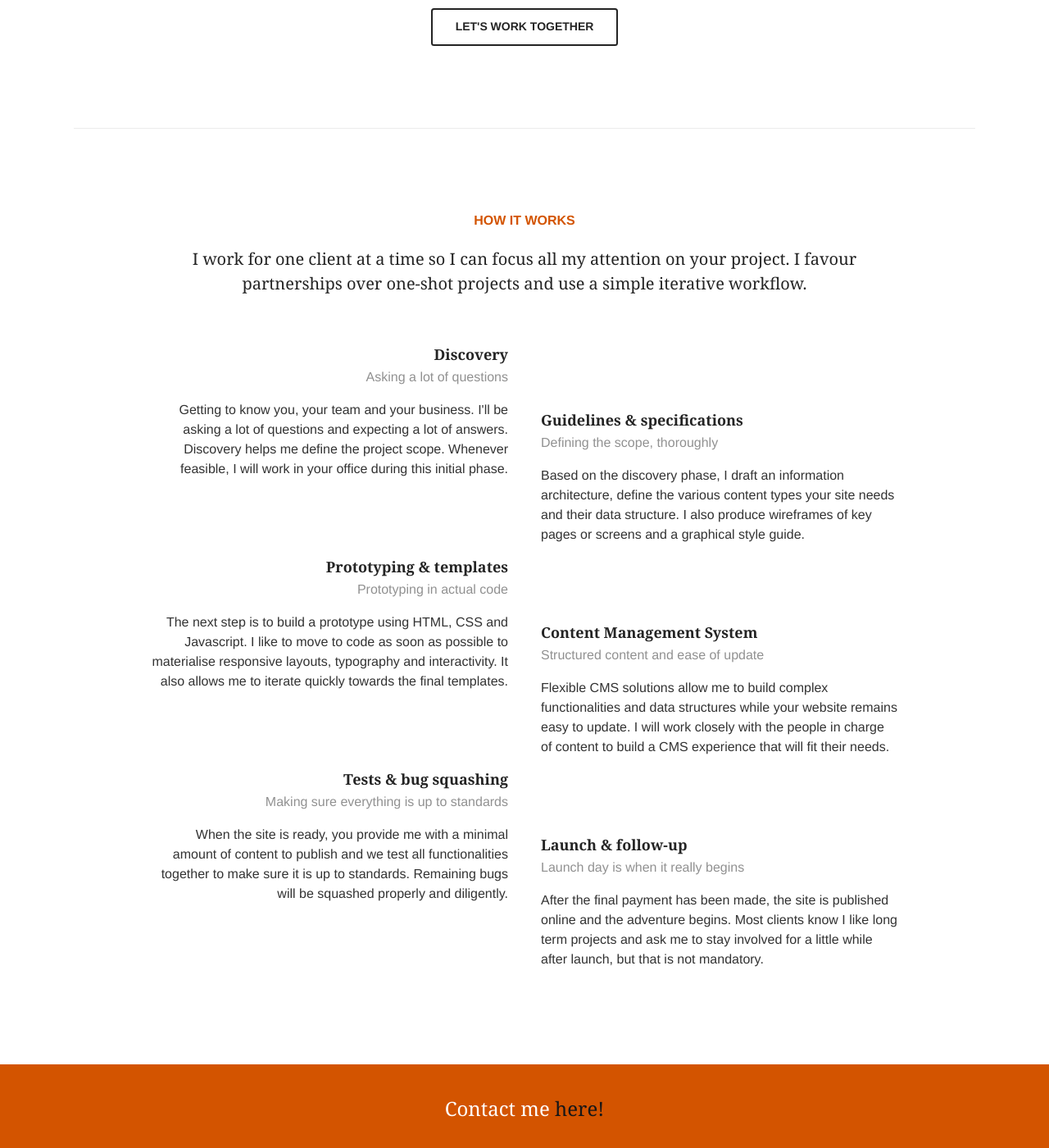
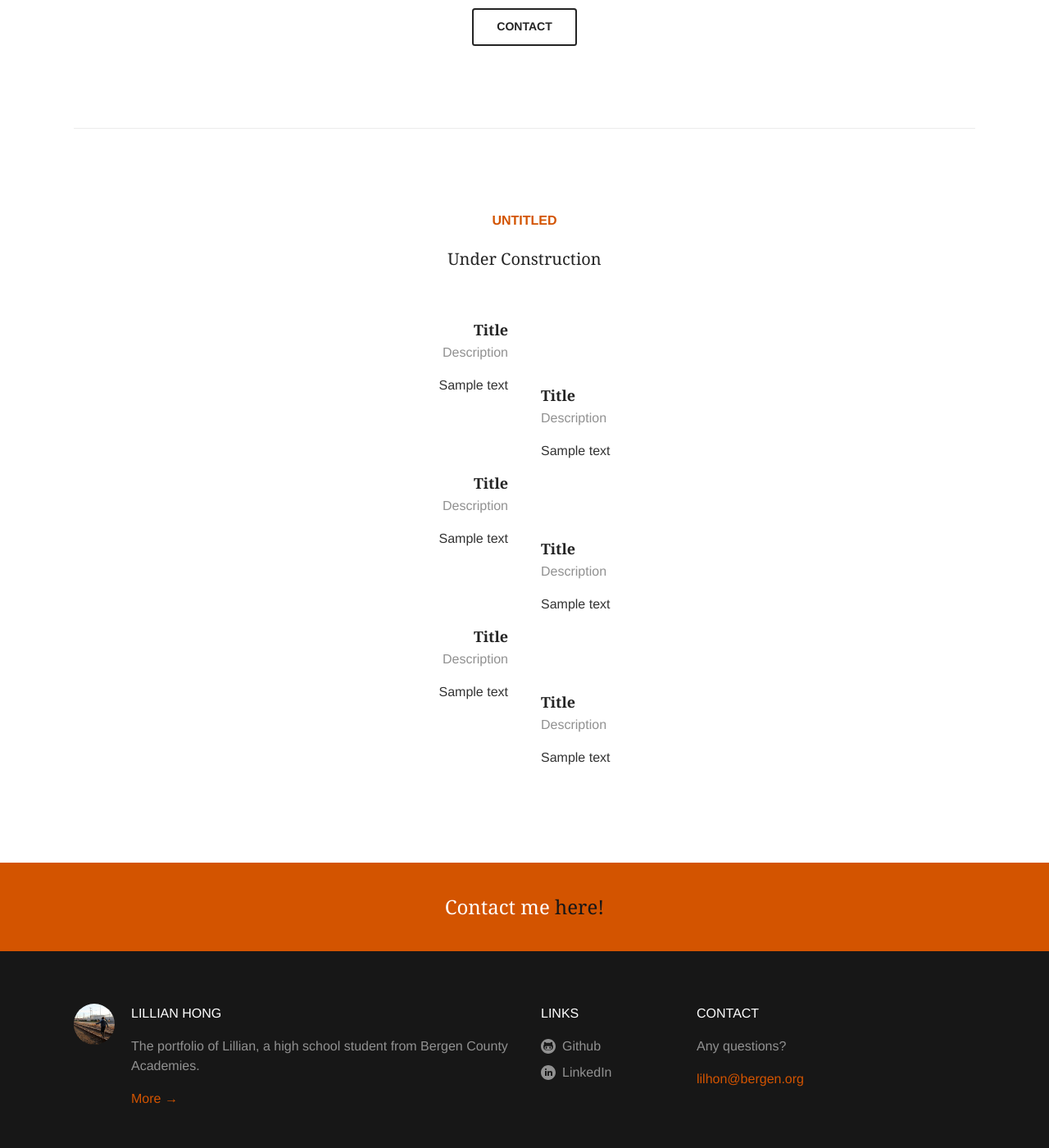
Before and after one commit to lillianhong/lillianhong.github.io, a Jekyll site: the page built from work/index.html, in a window 1280 px wide and 1400 px high, scrolled down 1300 px. Shown: the whole window at 82% size. Built offline with Jekyll 4.4.1, drawn with Linux system fonts in a browser that asks for light colours.

Commit message:
work page text

```diff
--- a/index.html
+++ b/index.html
@@ -27,7 +27,7 @@ banner: true
           </picture>
         </p>
         <h2 class="h4  aligncenter">Art</h2>
-        <p class="aligncenter">Fine Art - Digital Art - 3D Modeling - Texturing - Animation</p>
+        <p class="aligncenter">Fine Art - Digital Art - 3D Modeling/Texturing </p>
       </li><!--
    --><li class="grid__unit  medium-span-4of12">
         <p class="imgcontainer">
--- a/work/index.html
+++ b/work/index.html
@@ -35,47 +35,47 @@ current_nav: work
 
     {% endfor %}
 
-    <p class="buttoncontainer  aligncenter"><a href="/contact/" class="button">Let's work together</a></p>
+    <p class="buttoncontainer  aligncenter"><a href="/contact/" class="button">Contact</a></p>
   </section>
 
   <section class="pagemodule">
 
     <div class="intromodule">
-      <h2 class="intromodule__title">How it works</h2>
+      <h2 class="intromodule__title">Untitled</h2>
       <div class="intromodule__text">
-        <p>I work for one client at a time so I can focus all my attention on your project. I favour partnerships over one-shot projects and use a simple iterative workflow.</p>
+        <p>Under Construction</p>
       </div>
     </div>
     <ol class="workflow  grid  grid--center">
       <li class="grid__unit  medium-span-5of12">
-        <h3 class="h4  h4--notop">Discovery</h3>
-        <p class="workflow__tagline">Asking a lot of questions</p>
-        <p>Getting to know you, your team and your business. I'll be asking a lot of questions and expecting a lot of answers. Discovery helps me define the project scope. Whenever feasible, I will work in your office during this initial phase.</p>
+        <h3 class="h4  h4--notop">Title</h3>
+        <p class="workflow__tagline">Description</p>
+        <p>Sample text</p>
       </li><!--
    --><li class="grid__unit  medium-span-5of12">
-        <h3 class="h4  h4--notop">Guidelines &amp; specifications</h3>
-        <p class="workflow__tagline">Defining the scope, thoroughly</p>
-        <p>Based on the discovery phase, I draft an information architecture, define the various content types your site needs and their data structure. I also produce wireframes of key pages or screens and a graphical style guide.</p>
+        <h3 class="h4  h4--notop">Title</h3>
+        <p class="workflow__tagline">Description</p>
+        <p>Sample text</p>
       </li><!--
    --><li class="grid__unit  medium-span-5of12">
-        <h3 class="h4  h4--notop">Prototyping &amp; templates</h3>
-        <p class="workflow__tagline">Prototyping in actual code</p>
-        <p>The next step is to build a prototype using HTML, CSS and Javascript. I like to move to code as soon as possible to materialise responsive layouts, typography and interactivity. It also allows me to iterate quickly towards the final templates.</p>
+        <h3 class="h4  h4--notop">Title</h3>
+        <p class="workflow__tagline">Description</p>
+        <p>Sample text</p>
       </li><!--
    --><li class="grid__unit  medium-span-5of12">
-        <h3 class="h4  h4--notop">Content Management System</h3>
-        <p class="workflow__tagline">Structured content and ease of update</p>
-        <p>Flexible CMS solutions allow me to build complex functionalities and data structures while your website remains easy to update. I will work closely with the people in charge of content to build a CMS experience that will fit their needs.</p>
+        <h3 class="h4  h4--notop">Title</h3>
+        <p class="workflow__tagline">Description</p>
+        <p>Sample text</p>
       </li><!--
    --><li class="grid__unit  medium-span-5of12">
-        <h3 class="h4  h4--notop">Tests &amp; bug squashing</h3>
-        <p class="workflow__tagline">Making sure everything is up to standards</p>
-        <p>When the site is ready, you provide me with a minimal amount of content to publish and we test all functionalities together to make sure it is up to standards. Remaining bugs will be squashed properly and diligently.</p>
+        <h3 class="h4  h4--notop">Title</h3>
+        <p class="workflow__tagline">Description</p>
+        <p>Sample text</p>
       </li><!--
    --><li class="grid__unit  medium-span-5of12">
-        <h3 class="h4  h4--notop">Launch &amp; follow-up</h3>
-        <p class="workflow__tagline">Launch day is when it really begins</p>
-        <p>After the final payment has been made, the site is published online and the adventure begins. Most clients know I like long term projects and ask me to stay involved for a little while after launch, but that is not mandatory.</p>
+        <h3 class="h4  h4--notop">Title</h3>
+        <p class="workflow__tagline">Description</p>
+        <p>Sample text</p>
       </li>
     </ol>
   </section>
```
Also changed, not shown: _projects/publications.md (+2 -0 lines).
